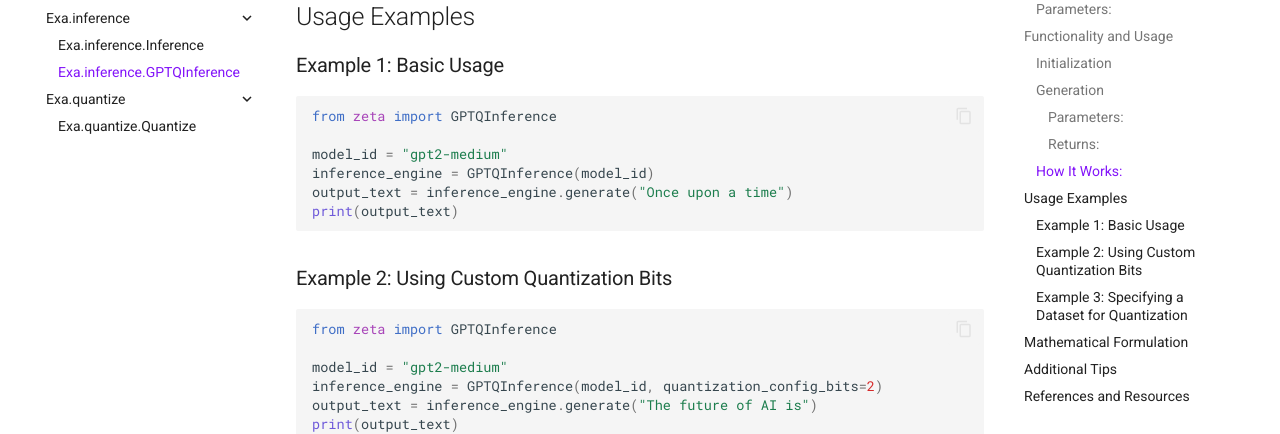
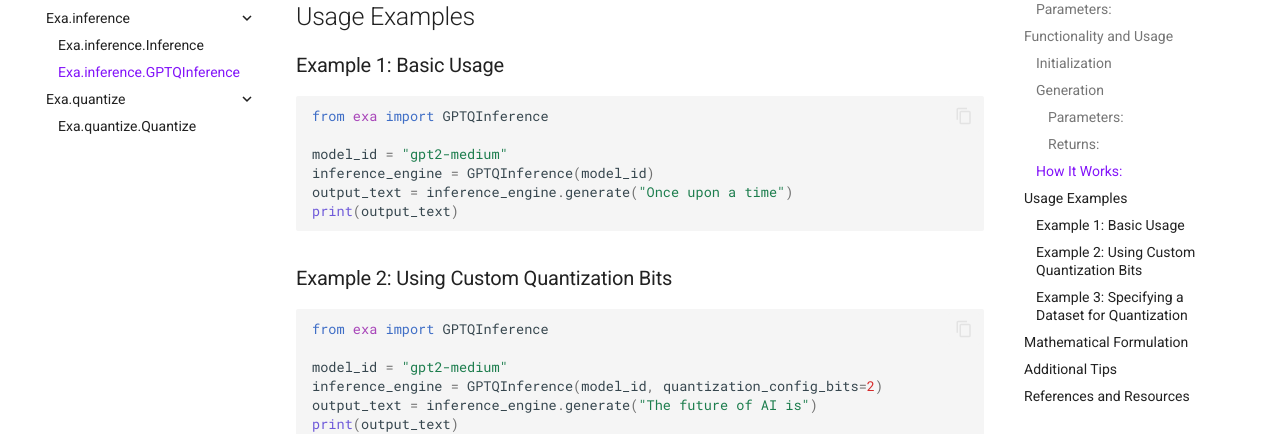
Before and after one commit to kyegomez/Exa, an MkDocs documentation site: the page built from docs/exa/gptq_inference.md, in a window 1280 px wide and 900 px high, scrolled down 1840 px. Shown: the part 153-587 px from the top of the window. Built offline with MkDocs 1.6.1 and Material for MkDocs 9.7.7, drawn with Linux system fonts in a browser that asks for light colours; comment, search, counter and statistics services are not loaded.

Commit message:
`GPTQInference`

````diff
--- a/docs/exa/gptq_inference.md
+++ b/docs/exa/gptq_inference.md
@@ -66,7 +66,7 @@ Note: In the case of any exceptions during the generation, an error message is p
 ### Example 1: Basic Usage
 
 ```python
-from zeta import GPTQInference
+from exa import GPTQInference
 
 model_id = "gpt2-medium"
 inference_engine = GPTQInference(model_id)
@@ -77,7 +77,7 @@ print(output_text)
 ### Example 2: Using Custom Quantization Bits
 
 ```python
-from zeta import GPTQInference
+from exa import GPTQInference
 
 model_id = "gpt2-medium"
 inference_engine = GPTQInference(model_id, quantization_config_bits=2)
--- a/pyproject.toml
+++ b/pyproject.toml
@@ -4,7 +4,7 @@ build-backend = "poetry.core.masonry.api"
 
 [tool.poetry]
 name = "exxa"
-version = "0.2.0"
+version = "0.2.2"
 description = "Exa - Pytorch"
 license = "MIT"
 authors = ["Kye Gomez <kye@apac.ai>"]
````
Also changed, not shown: 1 other file.
